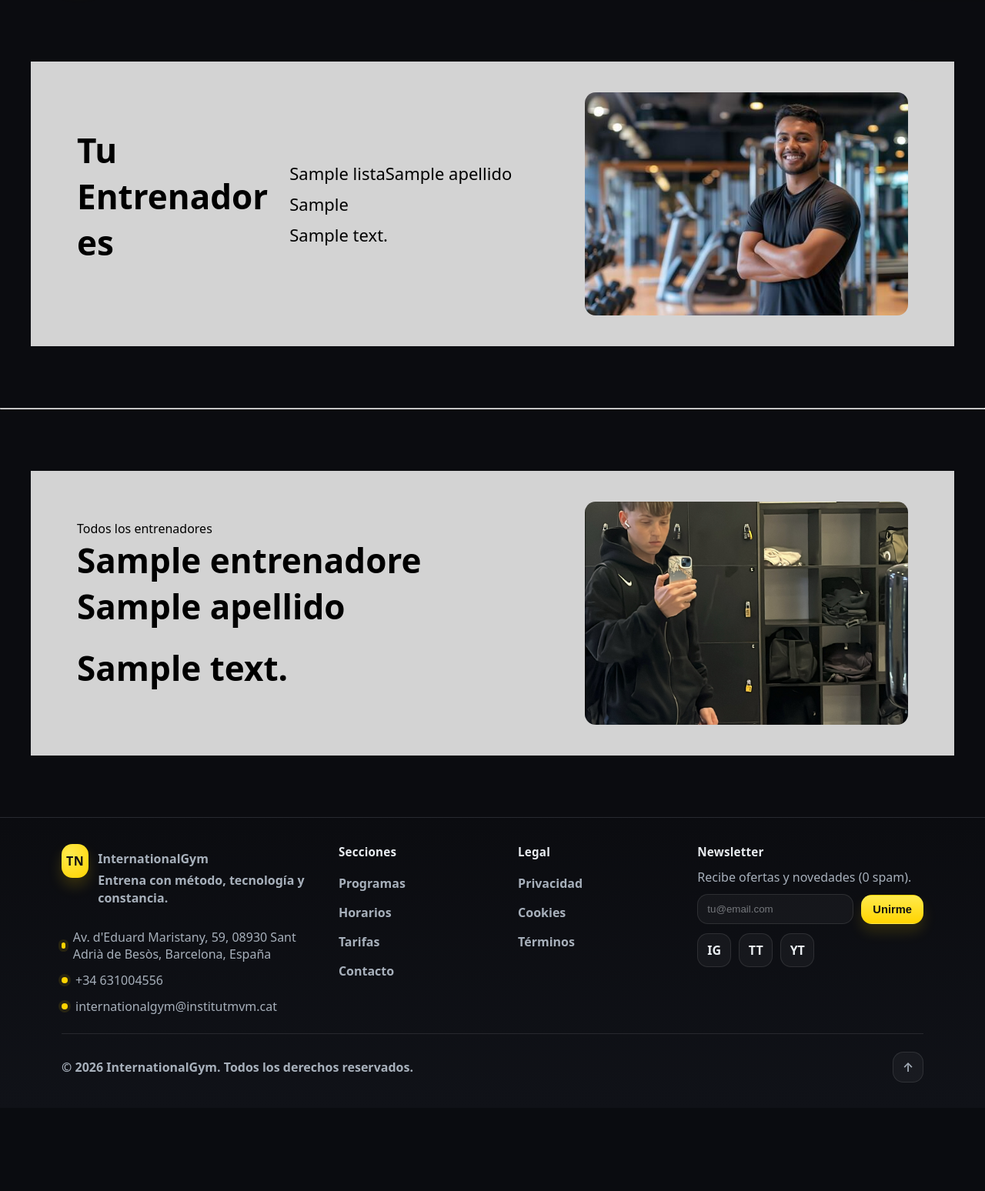
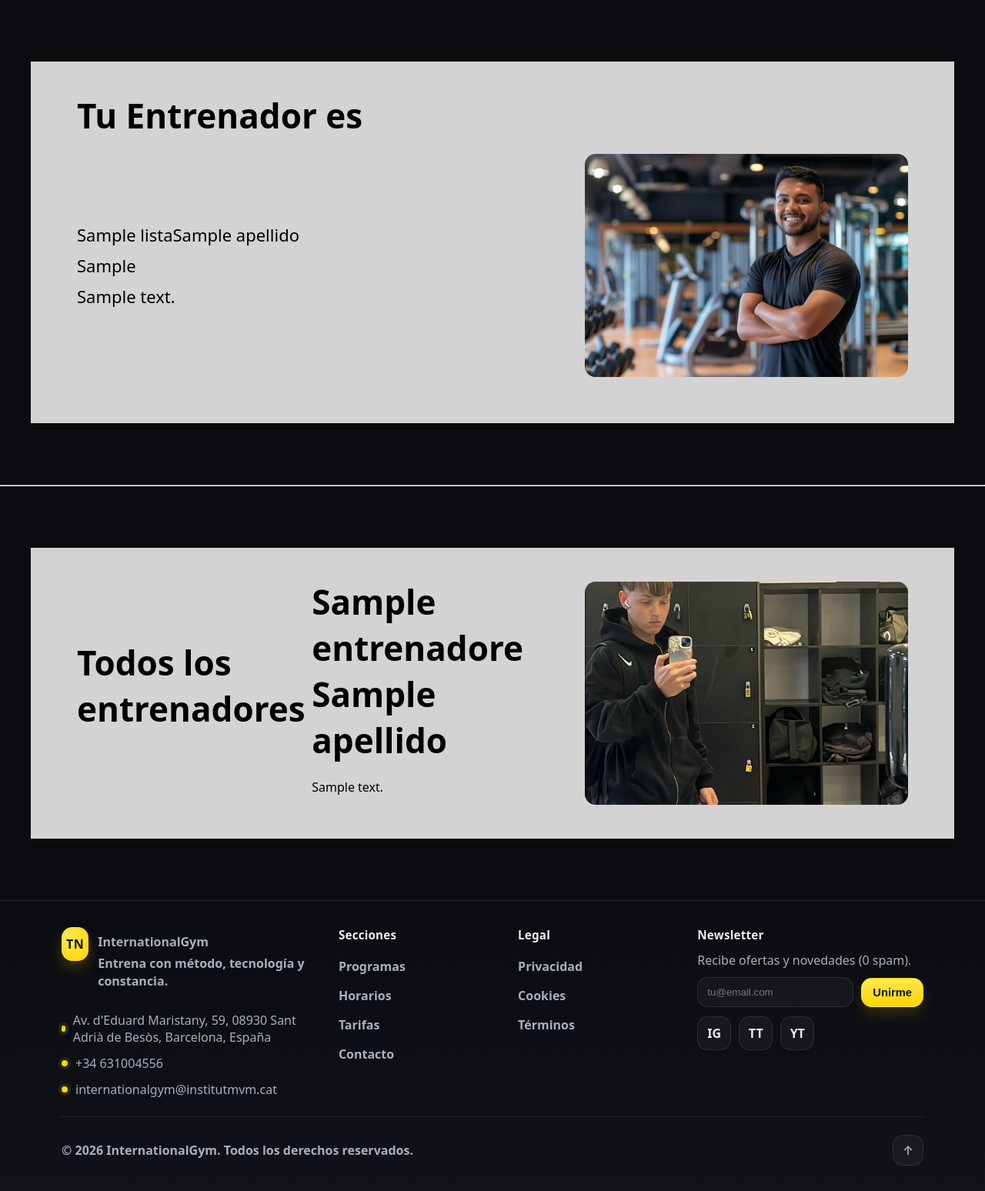
Before and after one commit to MaikelPilligua06/InternationalGym-Xavi-Danylo-Maikel, a PHP site: template proyecto/views/Entrenadores/todosLosEntrenadores.php in a window 1280 px wide. Shown: the part 89-1637 px from the top of the page at 77% size. Before the commit the page ends 1496 px from the top, so only its background shows below. Run offline with PHP 8.4, Linux system fonts and the light colour scheme; the template is opened without the code that fills it: most values are stand-ins (such as "Sample title", 1, 10 or a date in 2020).

Commit message:
Bucle del entrenador arreglado

```diff
--- a/proyecto/views/Entrenadores/todosLosEntrenadores.php
+++ b/proyecto/views/Entrenadores/todosLosEntrenadores.php
@@ -27,21 +27,23 @@
         <?php endforeach; ?>
 </div>
     <hr/>
+    <?php foreach ($entrenadores as $entrenador): ?>
+
     <div class="contenido-oscuro">
-        <?php foreach ($entrenadores as $entrenador): ?>
-        <a href="index.php?controller=Entrenador&action=getEntrenador&id=<?= $entrenador->id;?>">
+        <h3>Todos los entrenadores</h3>
 
-            <div class="texto"
-            <h3>Todos los entrenadores</h3>
-            <h3><?php echo $entrenador->nombreEntrenador, ' ', $entrenador->apellido;?></h3>
-            <h3><?php echo $entrenador->descripcion;?></h3>
+            <a href="index.php?controller=Entrenador&action=getEntrenador&id=<?= $entrenador->id; ?>">
+                <div class="texto">
+                    <h3><?= $entrenador->nombreEntrenador . ' ' . $entrenador->apellido; ?></h3>
+                    <p><?= $entrenador->descripcion; ?></p>
                 </div>
                 <div class="imagen">
-            <img src="views/gymFotos/entrenador.png" alt="Entrenador"">
+                    <img src="views/gymFotos/entrenador.png" alt="Entrenador">
                 </div>
             </a>
+    </div>
 <?php endforeach; ?>
-</div>
+
     <?php
     include 'views/footer.php';
 ?>
--- a/proyecto/views/entrenador.css
+++ b/proyecto/views/entrenador.css
@@ -5,7 +5,9 @@
     padding: 40px 60px;
     background:lightgrey;
     color: black;
-    display: flex;
+    display: block;
+    flex-direction: column;
+    gap: 20px;
     justify-content: center;
     align-items: center;
 }
@@ -13,14 +15,15 @@
 
 .contenido a {
     display: flex;
+    flex-direction: row;
     align-items: center;
     justify-content: space-between;
     gap: 80px;
     text-decoration: none;
     color: inherit;
+    margin-bottom: 20px;
     width: 100%;
 }
-
 .contenido h1 {
     font-size: 44px;
     margin: 0 0 20px;
```
Lines whose indentation alone changed are shown as unchanged.
